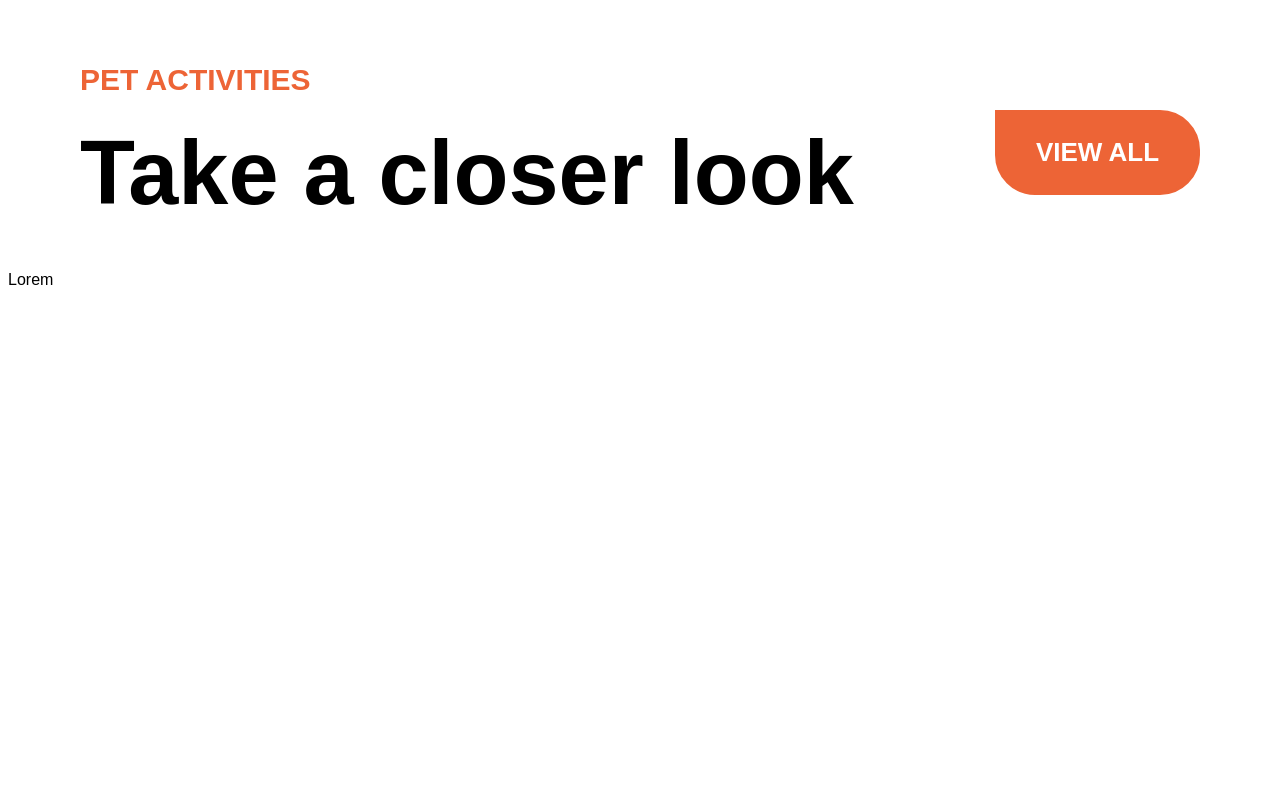
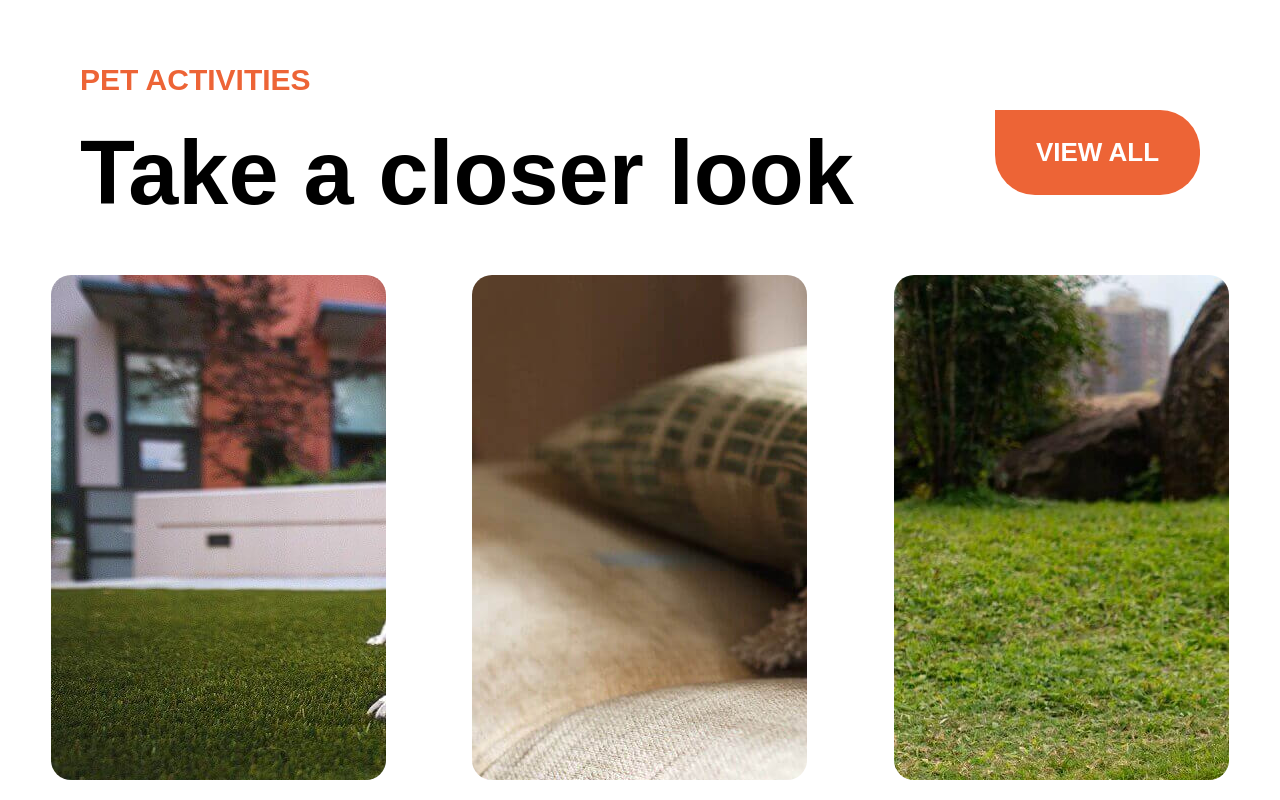
Before and after one commit to alexnavter/202301-w1ch4-alex-navarro, a website built with Parcel: page src/index.html in a window 1280 px wide. Built offline with nearby package versions, Linux system fonts and the light colour scheme; files whose address does not match are found by name.

Commit message:
create and style main container

```diff
--- a/src/index.html
+++ b/src/index.html
@@ -5,9 +5,9 @@
   <meta charset="UTF-8">
   <meta http-equiv="X-UA-Compatible" content="IE=edge">
   <meta name="viewport" content="width=device-width, initial-scale=1.0">
-  <title>Challenge 4</title>
-  <link rel="icon" type="image/x-icon" href="img/favicon.ico">
+  <link rel="shortcut icon" type="image/x-icon" href="/src/img/favicon.ico">
   <link rel="stylesheet" href="styles.css">
+  <title>Pet's Home</title>
 </head>
 
 <body>
@@ -17,13 +17,31 @@
       <h1>pet activities</h1>
       <span class="top-section__introduction">Take a closer look</span>
     </div>
-    <a class="top-section__view top-section__view--active ">view all</a>
+    <a class="top-section__view top-section__view--active" href="view-more">view all</a>
   </section>
 
+  <main class="main-section">
+
+    <div class="main-section__cards first-card">
+      <span class="card__title">
+        Toys Playtime
+      </span>
+    </div>
+    <div class="main-section__cards second-card">
+      <span class="card__title">
+        Active Rest
+      </span>
+    </div>
+    <div class="main-section__cards third-card">
+      <span class="card__title">
+        Game Walks
+      </span>
+    </div>
 
 
-  <p>Lorem</p>
+  </main>
 
 </body>
 
+
 </html>
--- a/src/styles.css
+++ b/src/styles.css
@@ -14,8 +14,15 @@
   --padding-horizontal: 72px;
 }
 
+a,
+a:visited,
+a:active {
+  text-decoration: none;
+  color: inherit;
+}
+
 body {
-  font-family: 'Nunito', sans-serif;
+  font-family: "Nunito", sans-serif;
 }
 
 h1 {
@@ -24,10 +31,8 @@ h1 {
   font-size: 1.875rem;
 }
 
-
 .top-section {
   display: flex;
-  align-items: center;
   justify-content: space-between;
   align-items: flex-end;
   flex-wrap: wrap;
@@ -54,13 +59,53 @@ h1 {
   text-transform: uppercase;
   font-size: 1.625rem;
   font-weight: 800;
-  border: solid 3px;
-  border-color: var(--color-corporative);
-
   margin-bottom: 30px;
 }
 
 .top-section__view--active:hover {
-  background: #fff;
+  background-color: #fff;
   color: var(--color-corporative);
+  border-color: var(--color-corporative);
+  border: solid 3px;
 }
+
+.main-section {
+  padding-top: 20px;
+  height: 525px;
+  display: flex;
+  justify-content: space-around;
+  flex-wrap: wrap;
+}
+
+.main-section__cards :nth-child(1) {
+  min-height: 425px;
+  width: 275px;
+  padding: 20px;
+  overflow: hidden;
+  display: flex;
+  margin: 30px;
+  justify-content: center;
+  align-items: center;
+  font-size: 3rem;
+  color: transparent;
+}
+
+.first-card {
+  background-image: url(/src/img/01.jpg);
+  border-radius: 20px
+}
+
+.second-card {
+  background-image: url(/src/img/02.jpg);
+  border-radius: 20px;
+}
+
+.third-card {
+  background-image: url(/src/img/03.jpg);
+  border-radius: 20px;
+}
+
+.main-section__cards :nth-child(1):hover {
+  color: #fff;
+  text-shadow: 1px 0 10px #181818;
+}
```
Also changed, not shown: src/img/01.jpg (added), src/img/02.jpg (added), src/img/03.jpg (added).
